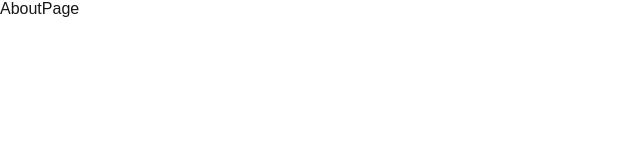
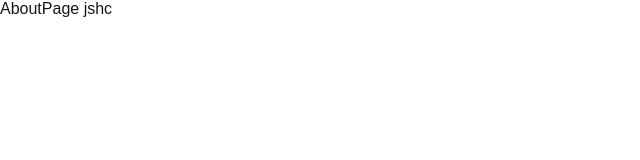
Before and after one commit to fronexxx/nextjs, a Next.js app: page /about in a window 1280 px wide. Shown: the top 160 px of the page, without its empty margins (0-640 px from the left). Built offline with nearby package versions, Linux system fonts and the light colour scheme.

Commit message:
lessons/lesson1/app-router-base

```diff
--- a/src/app/about/page.tsx
+++ b/src/app/about/page.tsx
@@ -3,7 +3,7 @@ import React from 'react';
 const AboutPage = () => {
     return (
         <div>
-            AboutPage
+            AboutPage jshc
         </div>
     );
 };
```
